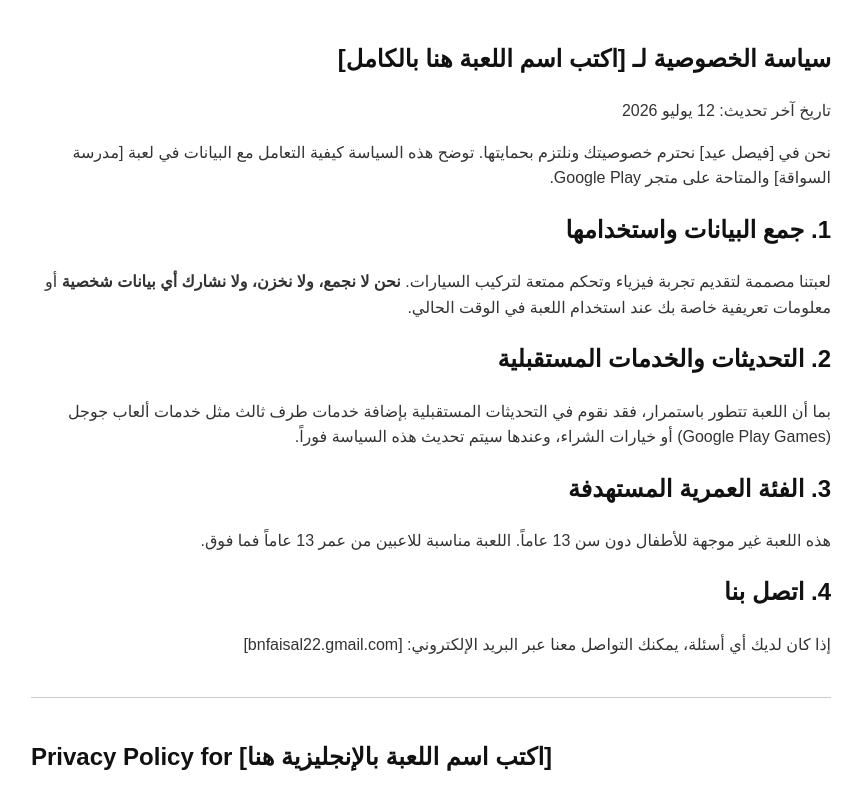
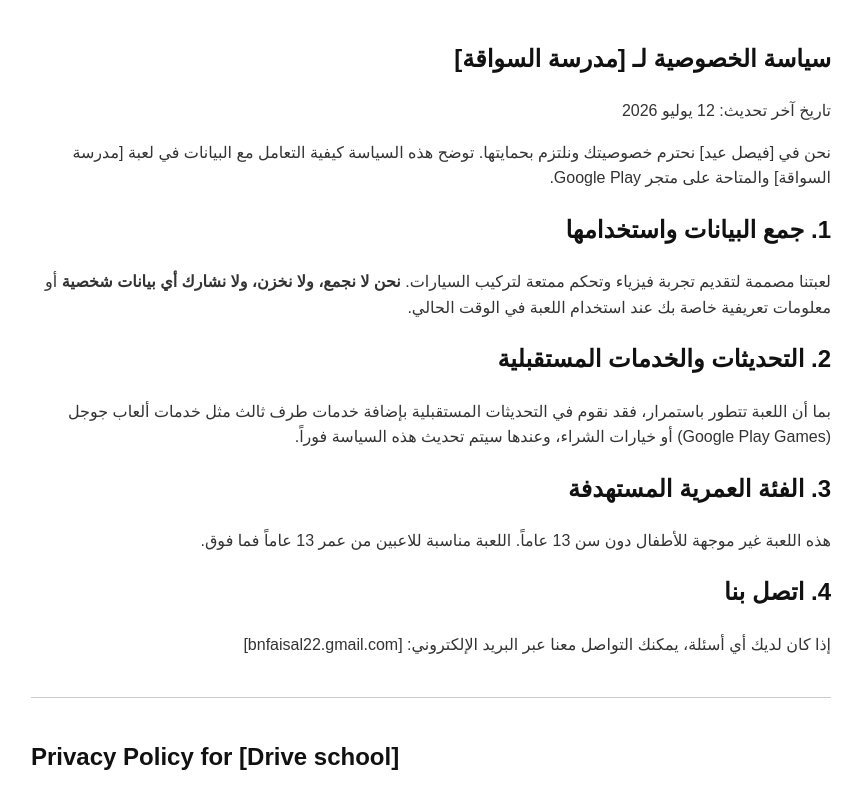
Before and after one commit to saaad211/privict, a plain HTML site: page index.html in a window 1280 px wide. Shown: the top 794 px of the page, without its empty margins (209-1071 px from the left). Drawn offline with Linux system fonts and the light colour scheme.

Commit message:
Update index.html

```diff
--- a/index.html
+++ b/index.html
@@ -15,7 +15,7 @@
 
     <!-- النسخة العربية -->
     <section>
-        <h1>سياسة الخصوصية لـ [اكتب اسم اللعبة هنا بالكامل]</h1>
+        <h1>سياسة الخصوصية لـ [مدرسة السواقة]</h1>
         <p>تاريخ آخر تحديث: 12 يوليو 2026</p>
         <p>نحن في [فيصل عيد] نحترم خصوصيتك ونلتزم بحمايتها. توضح هذه السياسة كيفية التعامل مع البيانات في لعبة [مدرسة السواقة] والمتاحة على متجر Google Play.</p>
 
@@ -36,7 +36,7 @@
 
     <!-- English Version -->
     <section class="en-section">
-        <h1>Privacy Policy for [اكتب اسم اللعبة بالإنجليزية هنا]</h1>
+        <h1>Privacy Policy for [Drive school]</h1>
         <p>Last Updated: July 12, 2026</p>
         <p>We at [Faisal Eid] respect your privacy. This Privacy Policy explains how data is handled in our game [Drive school] available on the Google Play Store.</p>
 
```
